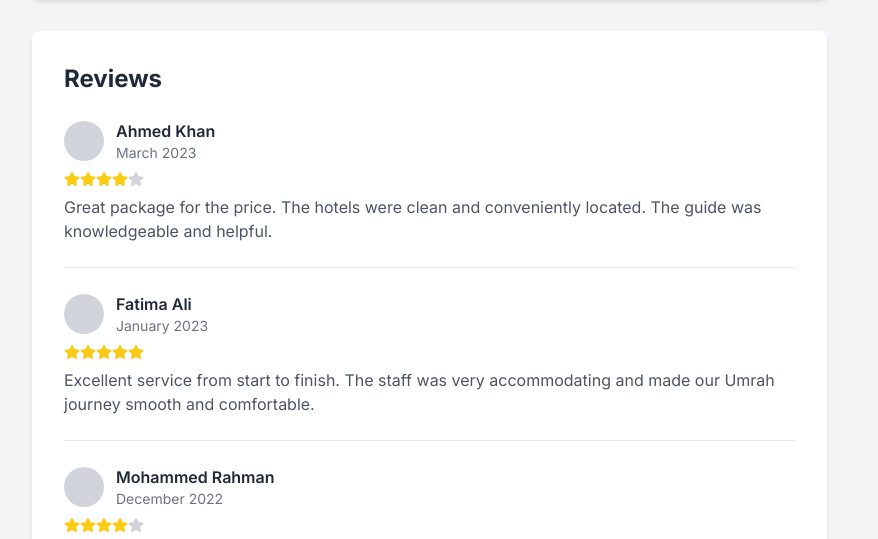
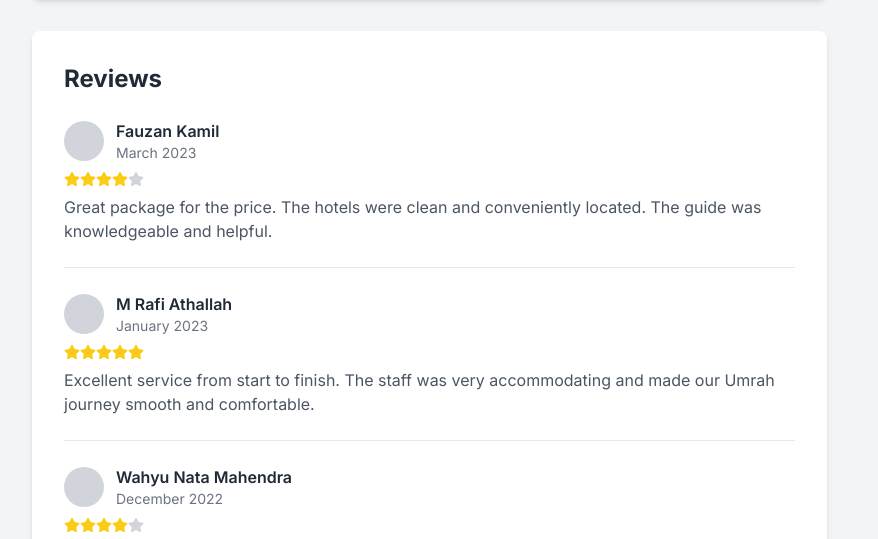
Before and after one commit to mrafiiathallah/elteyba_travel, a React (Vite) app: page /package/1 in a window 1280 px wide. Shown: the part 2073-2612 px from the top of the page, without its empty margins (0-878 px from the left). Built offline with nearby package versions, Linux system fonts and the light colour scheme.

Commit message:
Deploy update to GitHub Pages: update on Confirmation.jsx

```diff
--- a/src/pages/Confirmation.jsx
+++ b/src/pages/Confirmation.jsx
@@ -84,7 +84,7 @@ const Confirmation = () => {
           transition={{ duration: 0.5, delay: 0.6 }}
         >
           <Link
-            to="/"
+            to="/elteyba_travel"
             className="inline-block bg-primary hover:bg-primary/90 text-white px-6 py-3 rounded-md transition duration-300 mr-4"
           >
             Return to Home
--- a/src/pages/PackageDetails.jsx
+++ b/src/pages/PackageDetails.jsx
@@ -82,19 +82,19 @@ const packages = [
     type: 'umrah',
     reviews: [
       {
-        name: 'Ahmed Khan',
+        name: 'Fauzan Kamil',
         rating: 4,
         comment: 'Great package for the price. The hotels were clean and conveniently located. The guide was knowledgeable and helpful.',
         date: 'March 2023'
       },
       {
-        name: 'Fatima Ali',
+        name: 'M Rafi Athallah',
         rating: 5,
         comment: 'Excellent service from start to finish. The staff was very accommodating and made our Umrah journey smooth and comfortable.',
         date: 'January 2023'
       },
       {
-        name: 'Mohammed Rahman',
+        name: 'Wahyu Nata Mahendra',
         rating: 4,
         comment: 'Good value for money. The accommodation was decent, and the transportation was always on time. Would recommend for budget travelers.',
         date: 'December 2022'
@@ -200,19 +200,19 @@ const packages = [
     type: 'umrah',
     reviews: [
       {
-        name: 'Ibrahim Khan',
+        name: 'Fauzan Kamil',
         rating: 5,
         comment: 'Excellent package! The 4-star hotels were very comfortable and close to the Haram. The private transportation made our journey smooth, and the guides were knowledgeable and helpful.',
         date: 'February 2023'
       },
       {
-        name: 'Aisha Patel',
+        name: 'M Rafi Athallah',
         rating: 4,
         comment: 'Great experience overall. The accommodation was comfortable, and the full board meals were good. The only improvement could be more variety in the food.',
         date: 'April 2023'
       },
       {
-        name: 'Yusuf Ahmed',
+        name: 'Wahyu Nata Mahendra',
         rating: 5,
         comment: 'Highly recommend this package. The service was exceptional, and the guides provided valuable insights about the historical sites. The hotels were clean and well-located.',
         date: 'March 2023'
@@ -318,19 +318,19 @@ const packages = [
     type: 'umrah',
     reviews: [
       {
-        name: 'Zainab Hussein',
+        name: 'Fauzan Kamil',
         rating: 5,
         comment: 'The luxury package was worth every penny. The 5-star hotels were exceptional, and the VIP transportation made our journey comfortable. The private guide was knowledgeable and attentive to our needs.',
         date: 'April 2023'
       },
       {
-        name: 'Omar Siddiqui',
+        name: 'M Rafi Athallah',
         rating: 5,
         comment: 'Exceptional service from start to finish. The business class flights, luxury accommodations, and gourmet meals made our Umrah journey truly special. Highly recommend for those seeking a premium experience.',
         date: 'March 2023'
       },
       {
-        name: 'Layla Mohammed',
+        name: 'Wahyu Nata Mahendra',
         rating: 5,
         comment: 'I traveled with my elderly parents, and the staff was incredibly accommodating to their needs. The luxury accommodations and VIP transportation made the journey comfortable for them. The spiritual guidance provided by the scholars was enlightening.',
         date: 'February 2023'
@@ -473,19 +473,19 @@ const packages = [
     type: 'hajj',
     reviews: [
       {
-        name: 'Ahmed Khan',
+        name: 'Fauzan Kamil',
         rating: 4,
         comment: 'Good package for the price. The accommodation was decent, and the guides were knowledgeable. The transportation during Hajj rituals was well-organized.',
         date: 'August 2023'
       },
       {
-        name: 'Fatima Ali',
+        name: 'M Rafi Athallah',
         rating: 5,
         comment: 'Excellent service throughout the Hajj journey. The staff was very helpful, and the guides provided valuable insights about the rituals. The tent accommodation in Mina was basic but comfortable.',
         date: 'August 2023'
       },
       {
-        name: 'Mohammed Rahman',
+        name: 'Wahyu Nata Mahendra',
         rating: 4,
         comment: 'Overall, a good experience. The accommodation was as expected for a standard package. The meals were decent, and the transportation was reliable. The guides were knowledgeable and patient.',
         date: 'August 2022'
@@ -530,19 +530,19 @@ const packages = [
     type: 'hajj',
     reviews: [
       {
-        name: 'Ibrahim Khan',
+        name: 'Fauzan Kamil',
         rating: 5,
         comment: 'Excellent package! The 4-star hotels were very comfortable, and the upgraded tent accommodation in Mina was a significant improvement. The air-conditioned transportation made the journey much more comfortable in the hot weather.',
         date: 'August 2023'
       },
       {
-        name: 'Aisha Patel',
+        name: 'M Rafi Athallah',
         rating: 4,
         comment: 'Great experience overall. The accommodation was comfortable, and the buffet meals were good. The guides were knowledgeable and helpful. The only improvement could be more variety in the food.',
         date: 'August 2023'
       },
       {
-        name: 'Yusuf Ahmed',
+        name: 'Wahyu Nata Mahendra',
         rating: 5,
         comment: 'Highly recommend this package. The service was exceptional, and the guides provided valuable insights about the rituals. The hotels were clean and well-located, and the tent accommodation in Mina was comfortable.',
         date: 'August 2022'
@@ -588,19 +588,19 @@ const packages = [
     type: 'hajj',
     reviews: [
       {
-        name: 'Zainab Hussein',
+        name: 'Fauzan Kamil',
         rating: 5,
         comment: 'The VIP package was worth every penny. The 5-star hotels were exceptional, and the premium tents in Mina were very comfortable. The private transportation and VIP access during rituals made the Hajj journey much smoother.',
         date: 'August 2023'
       },
       {
-        name: 'Omar Siddiqui',
+        name: 'M Rafi Athallah',
         rating: 5,
         comment: 'Exceptional service from start to finish. The business class flights, luxury accommodations, and gourmet meals made our Hajj journey truly special. The personal guide and assistant were always available to help with any needs.',
         date: 'August 2023'
       },
       {
-        name: 'Layla Mohammed',
+        name: 'Wahyu Nata Mahendra',
         rating: 5,
         comment: 'I traveled with my elderly parents, and the staff was incredibly accommodating to their needs. The luxury accommodations and private transportation made the journey comfortable for them. The VIP access during rituals was particularly helpful for my parents.',
         date: 'August 2022'
```
Also changed, not shown: 3 other files (tests, documents, lock files or other folders).
